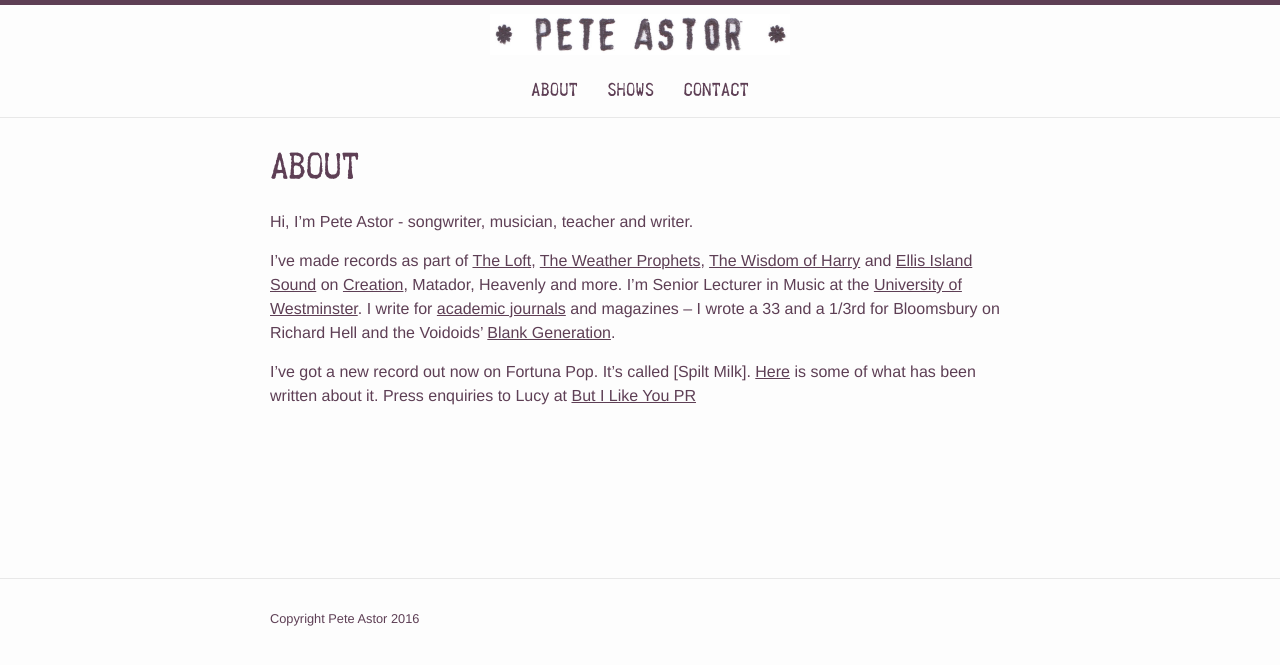
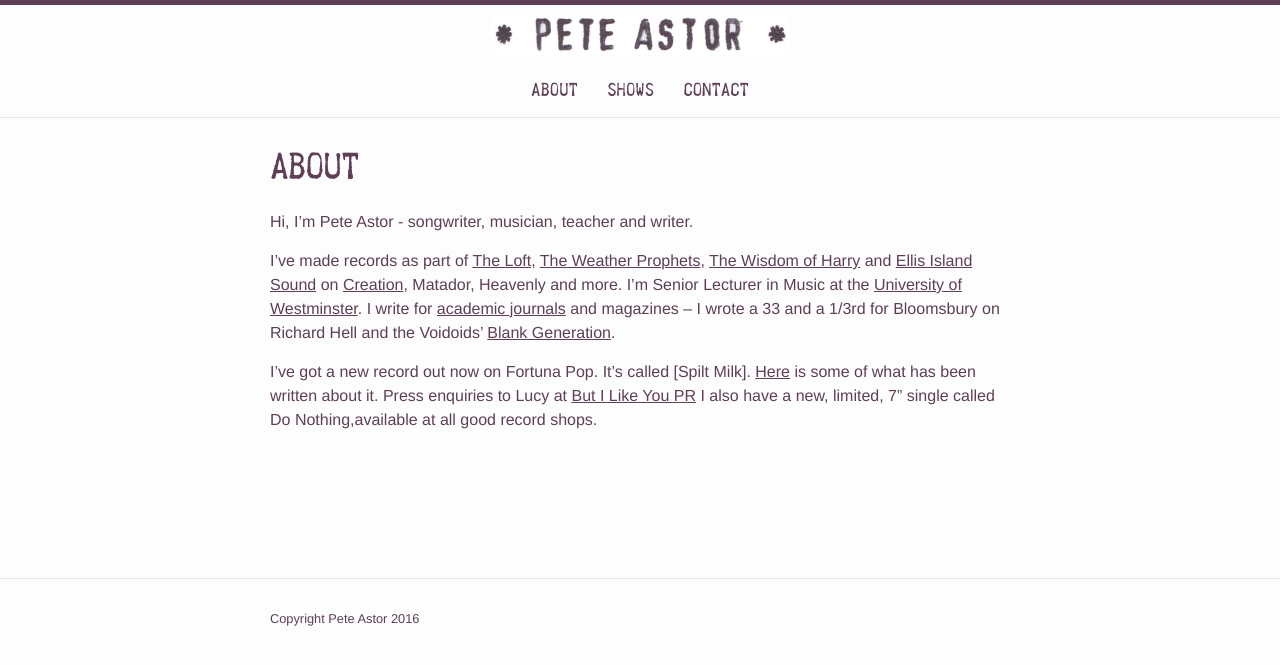
Before and after one commit to emmawinston/pete-astor, a Jekyll site: the page built from 01-about.md, in a window 1280 px wide. Shown: the top 665 px of the page. Built offline with Jekyll 4.4.1, drawn with Linux system fonts in a browser that asks for light colours; nearby versions of some CDN libraries.

Commit message:
Update 01-about.md

```diff
--- a/01-about.md
+++ b/01-about.md
@@ -20,3 +20,4 @@ I’ve made records as part of [The Loft](https://en.wikipedia.org/wiki/The_Loft
 
 I’ve got a new record out now on Fortuna Pop. It’s called [Spilt Milk]. [Here](https://www.evernote.com/shard/s246/sh/9fb7640a-0fe8-43a8-81b7-4b2ca81b9f52/a5da6b2438d606ce0039900f78448c0d) is some of what has been written about it.
 Press enquiries to Lucy at [But I Like You PR](http://www.butilikeyou.co.uk/)
+I also have a new, limited, 7" single called Do Nothing,available at all good record shops.
```
